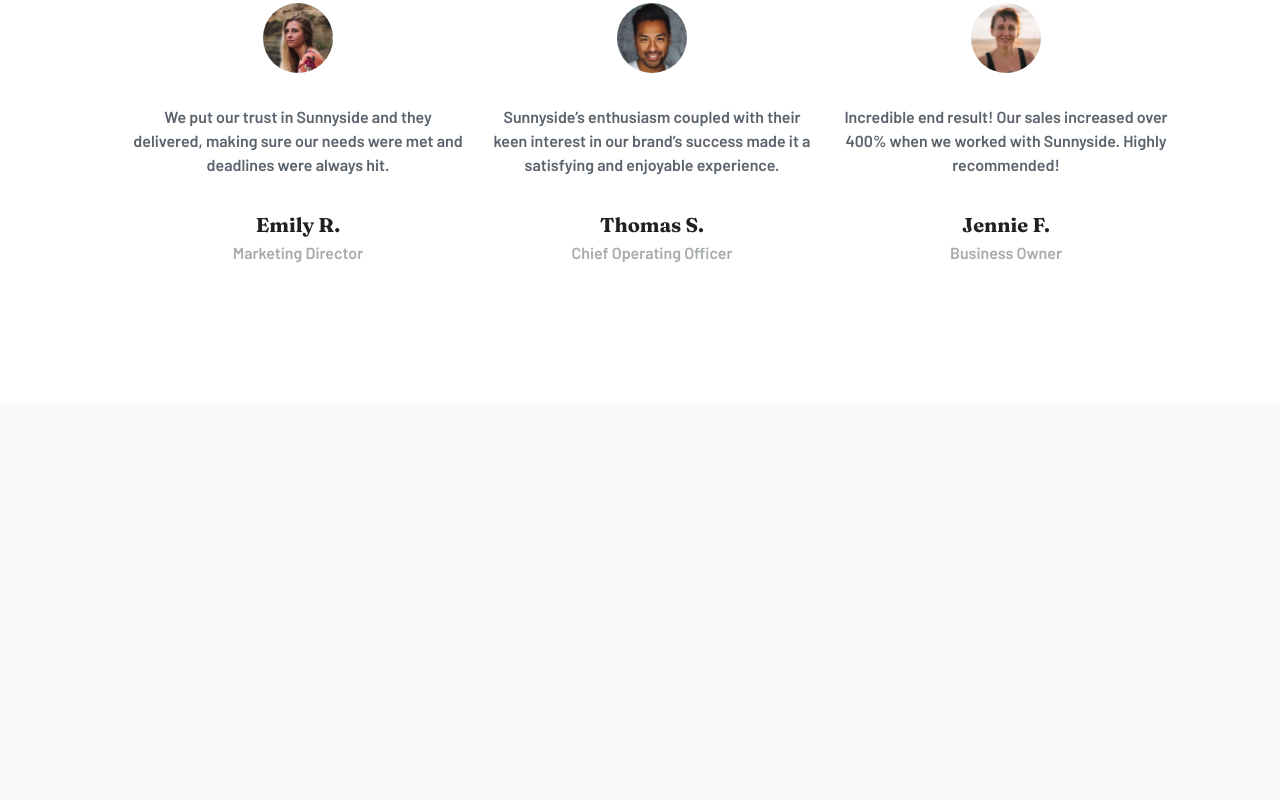
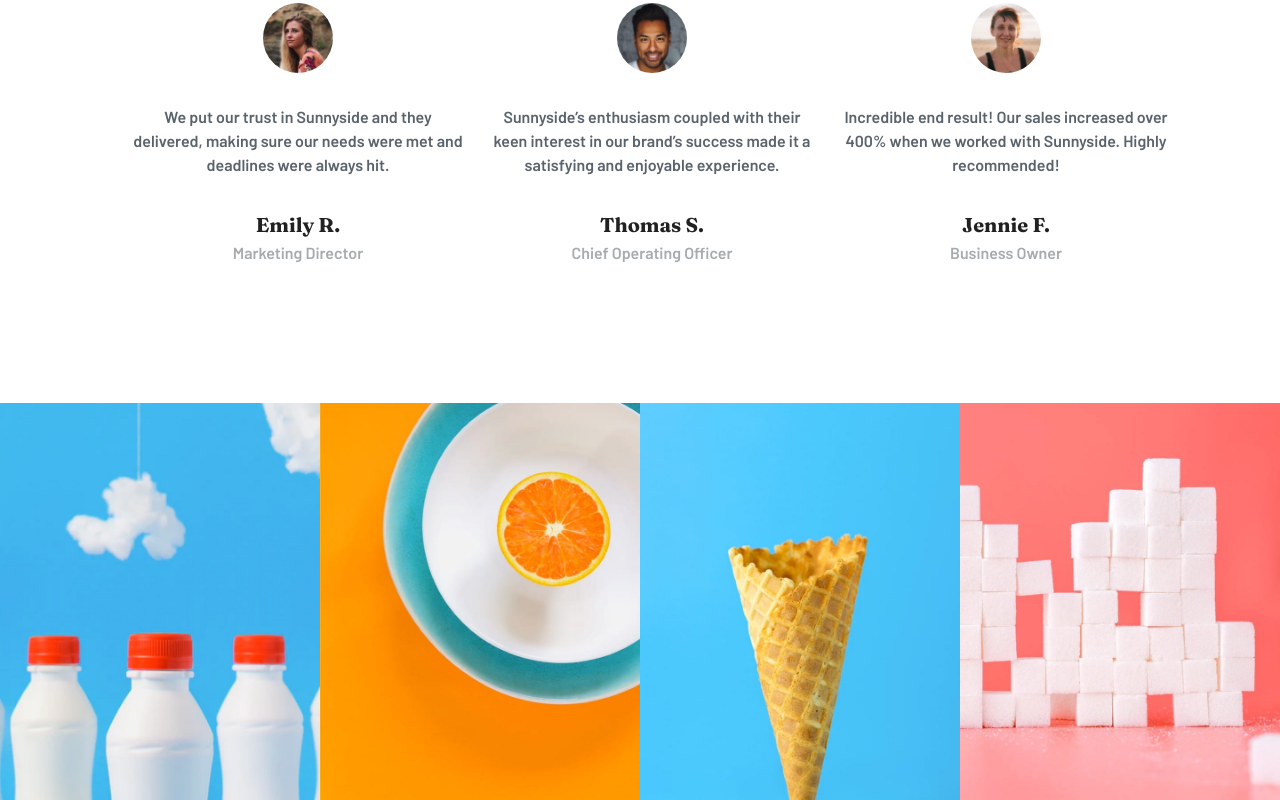
Before and after one commit to JoeDravarol/frontendmentor-sunnyside-agency, a React (Create React App) app: page / in a window 1280 px wide. Shown: the part 2730-3530 px from the top of the page. Before the commit the page ends 3133 px from the top, so only its background shows below. Built offline with nearby package versions, Linux system fonts and the light colour scheme.

Commit message:
feat: Add gallery section

```diff
--- a/src/App.js
+++ b/src/App.js
@@ -4,6 +4,7 @@
 import Hero from 'components/sections/Hero'
 import Services from 'components/sections/Services'
 import Testimonials from 'components/sections/Testimonials'
+import Gallery from 'components/sections/Gallery'
 
 import emilyAvatar from 'images/image-emily.jpg'
 import thomasAvatar from 'images/image-thomas.jpg'
@@ -39,6 +40,7 @@
       <Hero />
       <Services />
       <Testimonials data={testimonialsData} />
+      <Gallery />
     </Layout>
   )
 }
--- /dev/null
+++ b/src/components/sections/Gallery.js
@@ -0,0 +1,53 @@
+import React from 'react'
+
+import Grid from '@material-ui/core/Grid'
+import { makeStyles } from '@material-ui/core'
+
+import mobileMilkBottleImg from 'images/mobile/image-gallery-milkbottles.jpg'
+import desktopMilkBottleImg from 'images/desktop/image-gallery-milkbottles.jpg'
+import mobileOrangeImg from 'images/mobile/image-gallery-orange.jpg'
+import desktopOrangeImg from 'images/desktop/image-gallery-orange.jpg'
+import mobileConeImg from 'images/mobile/image-gallery-cone.jpg'
+import desktopConeImg from 'images/desktop/image-gallery-cone.jpg'
+import mobileSugarcubeImg from 'images/mobile/image-gallery-sugar-cubes.jpg'
+import desktopSugarcubeImg from 'images/desktop/image-gallery-sugarcubes.jpg'
+
+import { useWindowSize } from 'hooks'
+
+const useStyles = makeStyles({
+  img: {
+    maxWidth: '100%',
+    display: 'block' // Remove whitespace
+  }
+})
+
+const Gallery = () => {
+  const windowSize = useWindowSize()
+  const { img } = useStyles()
+
+  const milkBottleImg =
+    windowSize < 1280 ? mobileMilkBottleImg : desktopMilkBottleImg
+  const orangeImg = windowSize < 1280 ? mobileOrangeImg : desktopOrangeImg
+  const coneImg = windowSize < 1280 ? mobileConeImg : desktopConeImg
+  const sugarcubeImg =
+    windowSize < 1280 ? mobileSugarcubeImg : desktopSugarcubeImg
+
+  return (
+    <Grid container>
+      <Grid item xs={6} sm={3}>
+        <img className={img} src={milkBottleImg} alt="Milk bottles" />
+      </Grid>
+      <Grid item xs={6} sm={3}>
+        <img className={img} src={orangeImg} alt="Half an orange on a plate" />
+      </Grid>
+      <Grid item xs={6} sm={3}>
+        <img className={img} src={coneImg} alt="Ice-cream cone" />
+      </Grid>
+      <Grid item xs={6} sm={3}>
+        <img className={img} src={sugarcubeImg} alt="Stacked marshmellow" />
+      </Grid>
+    </Grid>
+  )
+}
+
+export default Gallery
```
